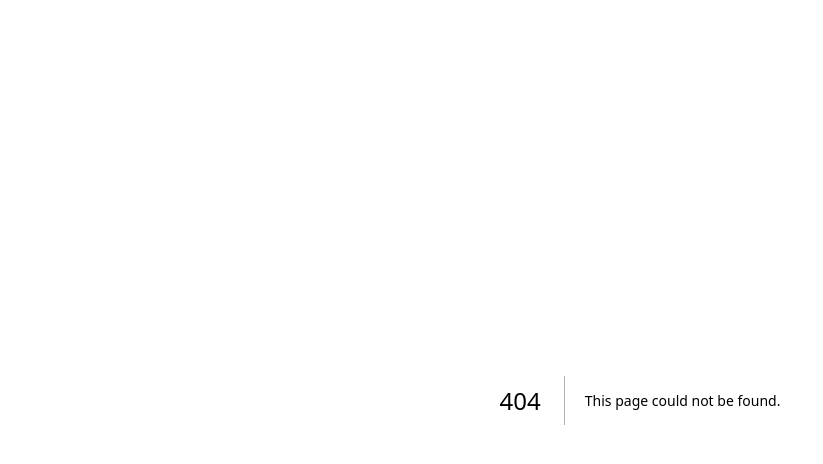
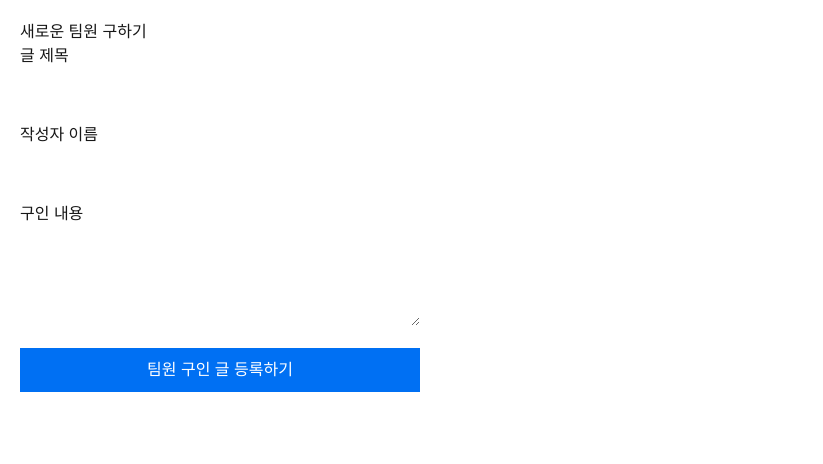
Before and after one commit to ayoung1201/teammate-mvp, a Next.js app: page /write in a window 1280 px wide. Before the commit this address had no page. Shown: the top 464 px of the page, without its empty margins (0-823 px from the left). Built offline with nearby package versions, Linux system fonts and the light colour scheme; no server answers.

Commit message:
MVP 핵심 기능 완성 및 DB 연동

```diff
--- /dev/null
+++ b/app/list/page.tsx
@@ -0,0 +1,51 @@
+// app/list/page.tsx
+import Link from "next/link";
+import { supabase } from "../../lib/supabase"; // DB와 연결하는 통로를 불러옵니다.
+
+// Next.js가 예전 화면을 기억(캐싱)하지 않고, 접속할 때마다 항상 최신 데이터를 불러오도록 하는 마법의 명령어입니다.
+export const dynamic = "force-dynamic";
+
+// 데이터를 불러올 때는 시간이 걸리기 때문에 async(비동기)라는 키워드를 붙여줍니다.
+export default async function ListPage() {
+
+  // ★ 가장 중요한 부분: Supabase의 'posts' 테이블에서 모든 데이터(*)를 가져오고,
+  // 최신 글이 맨 위에 오도록 id 기준으로 내림차순(ascending: false) 정렬합니다.
+  const { data: posts } = await supabase
+    .from("posts")
+    .select("*")
+    .order("id", { ascending: false });
+
+  return (
+    <main style={{ padding: "20px" }}>
+      <h1>구인 글 목록</h1>
+
+      <div style={{ display: "flex", gap: "20px", marginBottom: "20px" }}>
+        <Link href="/">
+          <span style={{ color: "blue", textDecoration: "underline", cursor: "pointer" }}>
+            ← 홈으로 돌아가기
+          </span>
+        </Link>
+
+        <Link href="/write">
+          <button style={{ cursor: "pointer" }}>✍️ 새로운 구인 글 작성</button>
+        </Link>
+      </div>
+
+      <div style={{ marginTop: "20px" }}>
+        {/* 불러온 데이터(posts)가 없을 경우 안내 문구를 보여줍니다. */}
+        {!posts || posts.length === 0 ? (
+          <p>아직 등록된 구인 글이 없습니다. 첫 번째 글을 작성해 보세요!</p>
+        ) : (
+          /* 불러온 데이터가 있다면 하나씩 꺼내서 화면에 그려줍니다. */
+          posts.map((post) => (
+            <div key={post.id} style={{ border: "1px solid #ccc", padding: "10px", marginBottom: "10px" }}>
+              <h3>{post.title}</h3>
+              <p style={{ fontSize: "14px", color: "gray" }}>작성자: {post.author}</p>
+              <p>{post.content}</p>
+            </div>
+          ))
+        )}
+      </div>
+    </main>
+  );
+}
--- a/app/page.tsx
+++ b/app/page.tsx
@@ -1,15 +1,19 @@
 // app/page.tsx
+import Link from "next/link"; // 페이지 이동을 도와주는 Next.js의 기본 도구입니다.
 
-// 사용자가 인터넷 주소로 처음 접속했을 때 보이는 첫 화면(랜딩 페이지)입니다.
 export default function Home() {
   return (
-    // main 태그는 이 페이지의 가장 핵심이 되는 내용을 감싸는 역할을 합니다.
-    <main>
-      {/* h1 태그는 페이지의 가장 큰 제목을 나타냅니다. */}
-      <h1>TeamMate 준비 중입니다</h1>
+    // 여백을 약간 주어 글씨가 벽에 붙지 않게 합니다.
+    <main style={{ padding: "20px" }}>
+      <h1>TeamMate에 오신 것을 환영합니다!</h1>
+      <p>창업 아이디어는 있지만 팀원이 없는 분들을 위한 매칭 서비스입니다.</p>
 
-      {/* p 태그는 일반적인 텍스트(단락)를 나타냅니다. */}
-      <p>창업 팀원 매칭 서비스 MVP</p>
+      {/* /list 주소로 이동하게 해주는 링크입니다. */}
+      <Link href="/list">
+        <button style={{ marginTop: "20px", padding: "10px", cursor: "pointer" }}>
+          팀원 구인 글 보러가기
+        </button>
+      </Link>
     </main>
   );
 }
--- /dev/null
+++ b/app/write/page.tsx
@@ -0,0 +1,82 @@
+// app/write/page.tsx
+"use client"; // Next.js에서 사용자가 버튼을 누르거나 글을 입력하는 페이지에는 항상 맨 위에 이 줄을 써야 합니다.
+
+import { useState } from "react";
+import { useRouter } from "next/navigation"; // 페이지 이동을 도와주는 도구입니다.
+import { supabase } from "../../lib/supabase"; // 2단계에서 만든 DB 연결 통로를 불러옵니다.
+
+export default function WritePage() {
+  const router = useRouter();
+
+  // 사용자가 입력할 제목, 작성자, 내용을 임시로 저장하는 '빈 상자'들을 만듭니다.
+  const [title, setTitle] = useState("");
+  const [author, setAuthor] = useState("");
+  const [content, setContent] = useState("");
+
+  // '등록' 버튼을 눌렀을 때 실행되는 마법의 주문(함수)입니다.
+  const handleSubmit = async (e: React.FormEvent) => {
+    e.preventDefault(); // 버튼을 눌렀을 때 화면이 껌뻑이며 새로고침 되는 것을 막아줍니다.
+
+    // 빈칸이 있는지 확인합니다.
+    if (!title || !author || !content) {
+      alert("모든 칸을 채워주세요!");
+      return;
+    }
+
+    // ★ 가장 중요한 부분: Supabase의 'posts' 테이블에 우리가 입력한 값들을 넣으라고 명령합니다.
+    const { error } = await supabase
+      .from("posts")
+      .insert([{ title: title, author: author, content: content }]);
+
+    if (error) {
+      console.error("에러 발생:", error);
+      alert("글 등록에 실패했습니다.");
+    } else {
+      alert("글이 성공적으로 등록되었습니다!");
+      router.push("/list"); // 등록 성공 시 자동으로 리스트 페이지로 이동시킵니다.
+    }
+  };
+
+  return (
+    <main style={{ padding: "20px" }}>
+      <h1>새로운 팀원 구하기</h1>
+
+      {/* 폼(form) 태그 안에서 '제출(submit)'이 일어나면 위에 만든 handleSubmit 함수가 실행됩니다. */}
+      <form onSubmit={handleSubmit} style={{ display: "flex", flexDirection: "column", gap: "15px", maxWidth: "400px" }}>
+
+        <div>
+          <label>글 제목</label><br />
+          <input
+            type="text"
+            value={title}
+            onChange={(e) => setTitle(e.target.value)} // 키보드를 칠 때마다 빈 상자(title)에 글자를 채웁니다.
+            style={{ width: "100%", padding: "8px" }}
+          />
+        </div>
+
+        <div>
+          <label>작성자 이름</label><br />
+          <input
+            type="text"
+            value={author}
+            onChange={(e) => setAuthor(e.target.value)}
+            style={{ width: "100%", padding: "8px" }}
+          />
+        </div>
+
+        <div>
+          <label>구인 내용</label><br />
+          <textarea
+            value={content}
+            onChange={(e) => setContent(e.target.value)}
+            style={{ width: "100%", padding: "8px", height: "100px" }}
+          />
+        </div>
+
+        <button type="submit" style={{ padding: "10px", backgroundColor: "#0070f3", color: "white", border: "none", cursor: "pointer" }}>
+          팀원 구인 글 등록하기
+        </button>
+      </form>
+    </main>
+  );
+}
--- /dev/null
+++ b/lib/supabase.ts
@@ -0,0 +1,10 @@
+// lib/supabase.ts
+import { createClient } from '@supabase/supabase-js';
+
+// .env.local 파일에 안전하게 숨겨둔 URL과 키 정보를 가져옵니다.
+const supabaseUrl = process.env.NEXT_PUBLIC_SUPABASE_URL as string;
+const supabaseKey = process.env.NEXT_PUBLIC_SUPABASE_ANON_KEY as string;
+
+// Supabase와 연결하는 통로(클라이언트)를 만들어줍니다.
+// 앞으로 우리가 화면에서 '등록' 버튼을 누르거나 '리스트'를 볼 때 이 supabase 변수를 통해 DB와 대화하게 됩니다.
+export const supabase = createClient(supabaseUrl, supabaseKey);
--- a/package.json
+++ b/package.json
@@ -9,6 +9,7 @@
     "lint": "eslint"
   },
   "dependencies": {
+    "@supabase/supabase-js": "^2.105.3",
     "next": "16.2.4",
     "react": "19.2.4",
     "react-dom": "19.2.4"
```
Also changed, not shown: 2 other files (tests, documents, lock files or other folders).
